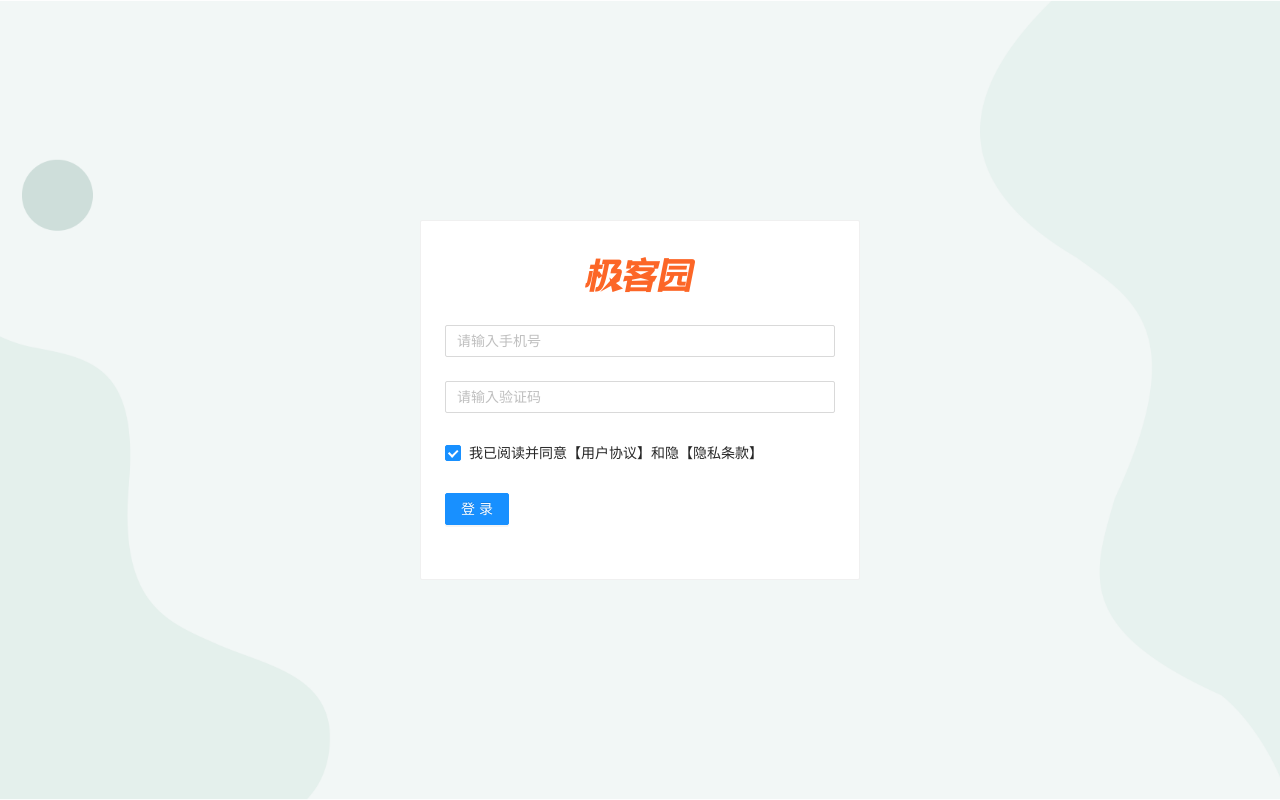
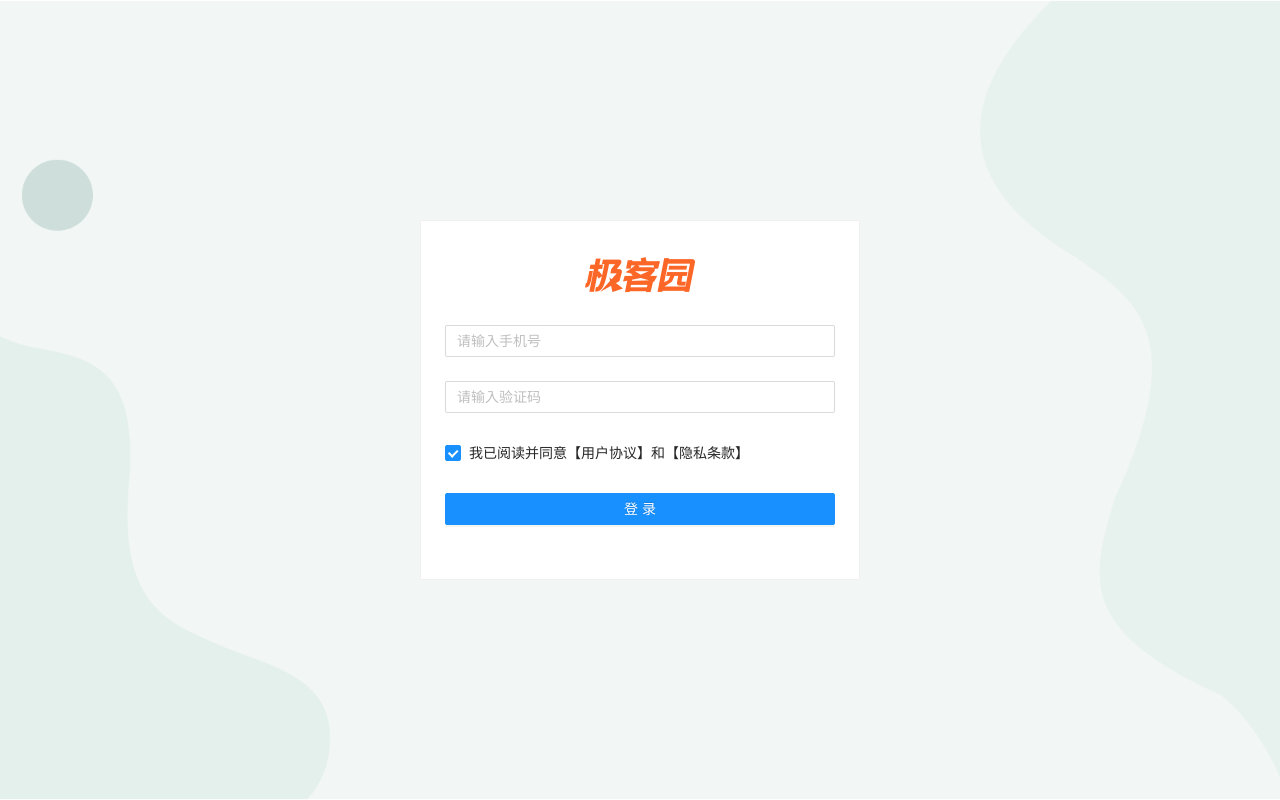
Before and after one commit to felix-zheng91/amazing-jennie, a React (Create React App) app: page /login in a window 1280 px wide. Built offline with nearby package versions, Linux system fonts and the light colour scheme.

Commit message:
Fix something

```diff
--- a/src/pages/Login/index.js
+++ b/src/pages/Login/index.js
@@ -72,7 +72,7 @@ function Login() {
             //   span: 16,
             // }}
           >
-            <Checkbox>我已阅读并同意【用户协议】和隐【隐私条款】</Checkbox>
+            <Checkbox>我已阅读并同意【用户协议】和【隐私条款】</Checkbox>
           </Form.Item>
 
           <Form.Item
@@ -83,7 +83,7 @@ function Login() {
               }
             }
           >
-            <Button type="primary" htmlType="submit">
+            <Button type="primary" htmlType="submit" block>
               登录
             </Button>
           </Form.Item>
```
